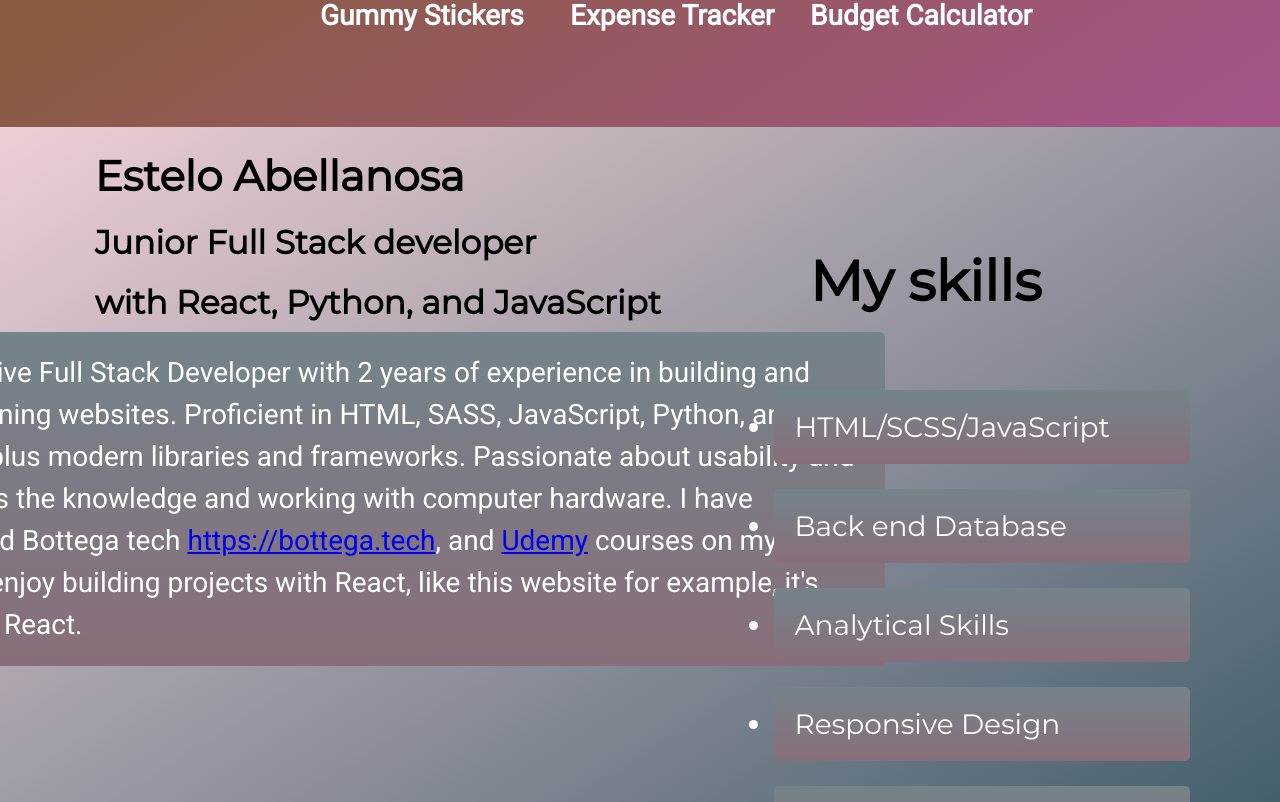
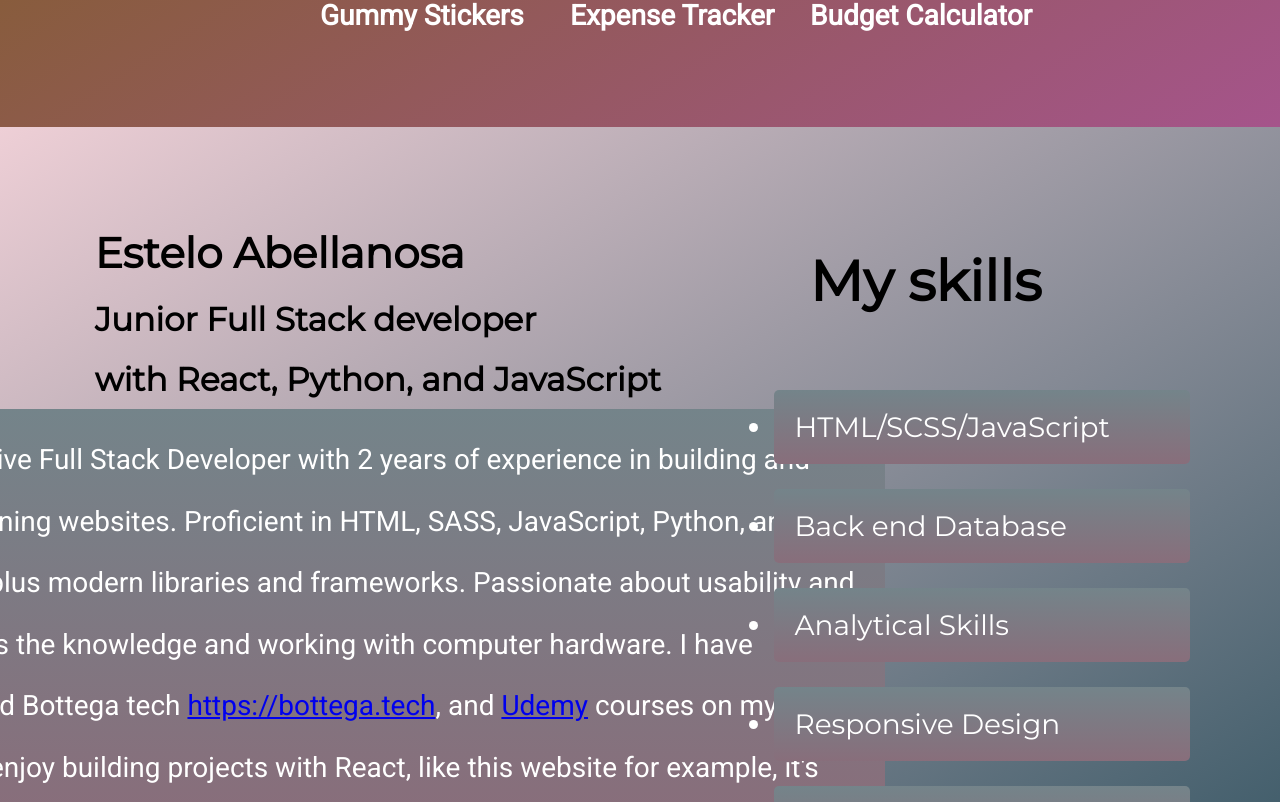
Before and after one commit to estelo2jz/portfolioV2, a React (Create React App) app: page / in a window 1280 px wide. Shown: the part 718-1520 px from the top of the page. Built offline with nearby package versions, Linux system fonts and the light colour scheme; a web font is replaced by a local one.

Commit message:
updated css

```diff
--- a/src/components/about/about.js
+++ b/src/components/about/about.js
@@ -7,9 +7,12 @@ export default class About extends Component {
         <h1 id="about"></h1>
         <div className="about-flex">
           <div className="about-info">
-            <h2>Estelo Abellanosa</h2>
-            <h3>Junior Full Stack developer</h3>
-            <h3>with React, Python, and JavaScript</h3>
+            <div className="about-heading">
+              <h2>Estelo Abellanosa</h2>
+              <h3>Junior Full Stack developer</h3>
+              <h3>with React, Python, and JavaScript</h3>
+
+            </div>
             <div className="about-para">
               <p>
                   Innovative Full Stack Developer with 2 years of experience in building and maintaining websites.
--- a/src/styles/about/about.scss
+++ b/src/styles/about/about.scss
@@ -31,9 +31,15 @@
     height: 60%;
 
     .about-info {
+      height: 50vh;
       width: 600px;
+
+      .about-heading {
+        display: block;
+        position: relative;
+      }
       p {
-        font-size: 1em; line-height:1.5em; margin-bottom:1em;
+        font-size: 1em; line-height:2.2em; margin-bottom:1em;
         font-family: 'Roboto', sans-serif;
         padding: 20px;
         color: white;
@@ -45,6 +51,7 @@
         background: linear-gradient(to bottom, #74848a 0%, #886e7b 100%);
         border-radius: 5px;
         width: 1000px;
+        height: 50vh;
       }
     }
 
```
